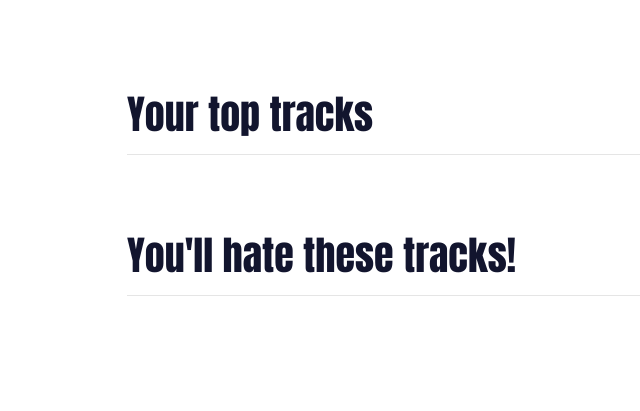
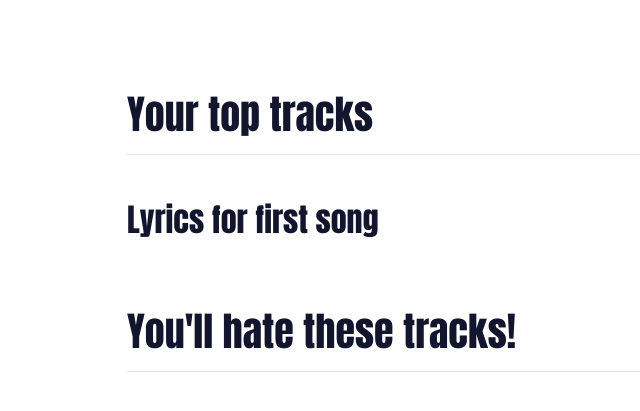
Before and after one commit to codealamode/spotify, a Flask app: template spotify/templates/user_top_tracks.html in a window 1280 px wide. Shown: the part 181-592 px from the top of the page, without its empty margins (128-768 px from the left). Run offline with Flask 2, Linux system fonts and the light colour scheme; the template is opened without the code that fills it, so the values that code supplies are empty.

Commit message:
recommendation system

```diff
--- a/spotify/app.py
+++ b/spotify/app.py
@@ -95,6 +95,7 @@ def create_app():
         top_track_names = [track["name"] for track in user_top_tracks]
 
         # list of lyrics for user's top tracks
+        # NOTE: takes around 20 seconds to pull lyrics for 10 tracks
         lyrics = get_lyrics(top_track_artists, top_track_names)
 
         # Read from song dataset
@@ -105,7 +106,7 @@ def create_app():
         return render_template("user_top_tracks.html",
                                 top_track_artists=top_track_artists,
                                 top_track_names=top_track_names,
-                                lyrics=lyrics,
+                                lyrics=lyrics[0],
                                 recs=recs,
                                 title="Top Tracks")
 
--- a/spotify/templates/user_top_tracks.html
+++ b/spotify/templates/user_top_tracks.html
@@ -11,6 +11,8 @@
       {% for name in top_track_names %}
         <p>{{ name }}</p>
       {% endfor %}
+      <br>
+      <h2>Lyrics for first song</h2>
       {{ lyrics }}
       <br><br>
       <h1>You'll hate these tracks!</h1>
```
